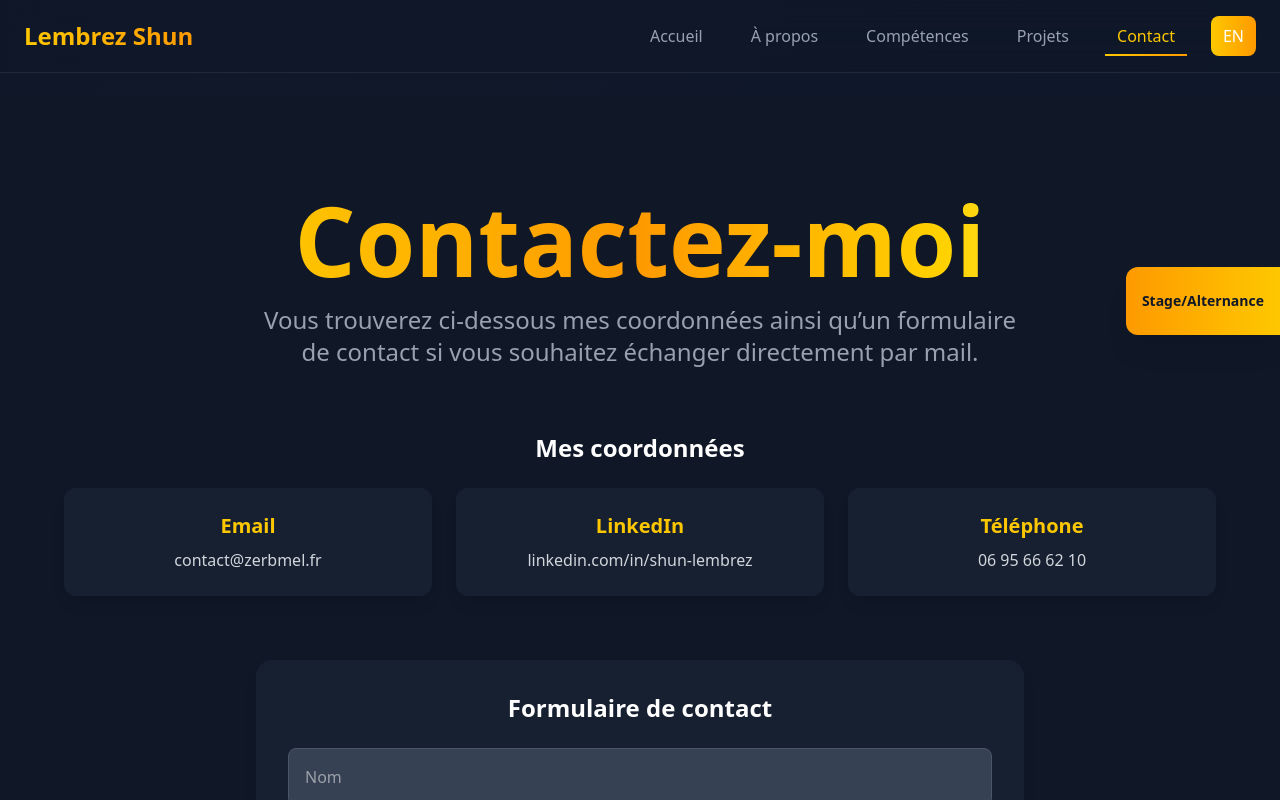
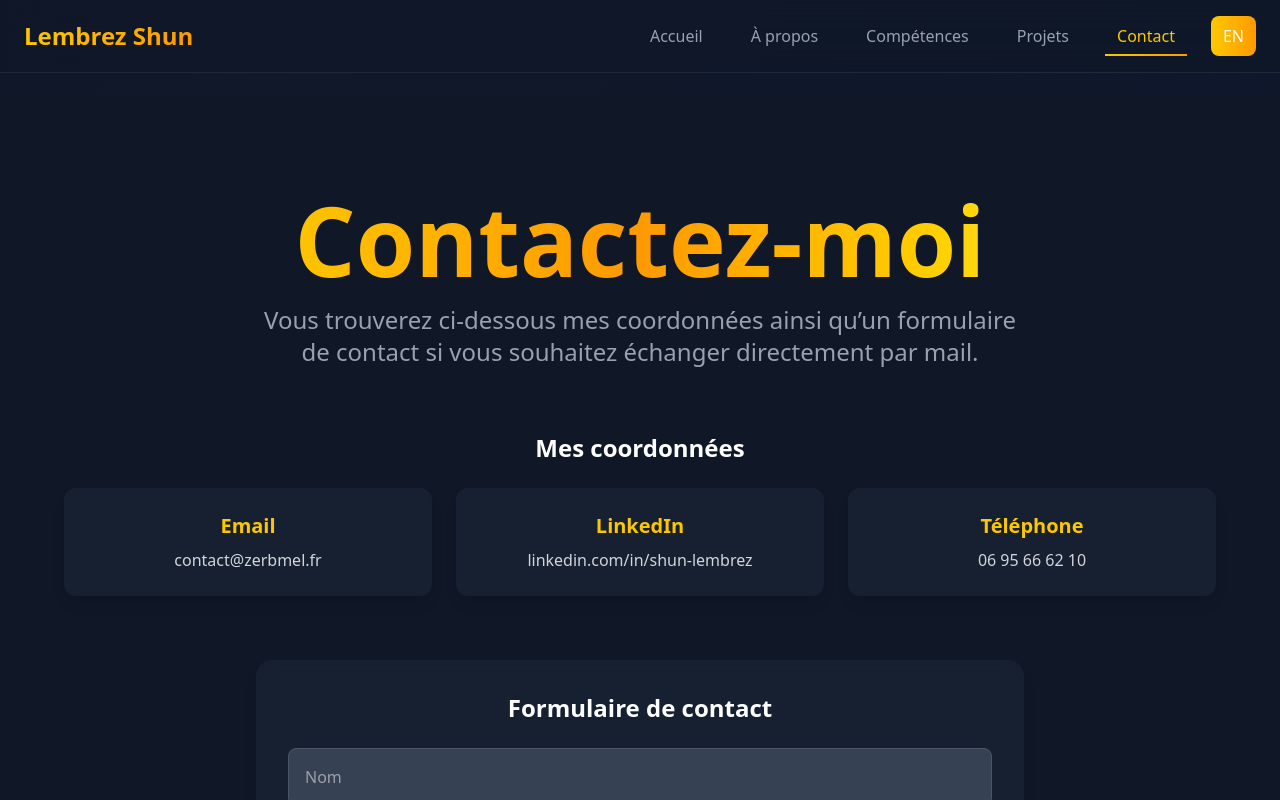
Before and after one commit to Shun-codes/portfolio, a React (Vite) app: page / in a window 1280 px wide. Both pictures are taken after a click on the button "Contact". Shown: the top 800 px of the page. Built offline with nearby package versions, Linux system fonts and the light colour scheme.

Commit message:
modification de la page Test effectué, correction du multiple envoie Fait ! donc j'ai mis a jour mes json et tout correctement

```diff
--- a/src/App.tsx
+++ b/src/App.tsx
@@ -22,7 +22,7 @@ const App: React.FC = () => {
         {currentPage === 'about' && <About setCurrentPage={setCurrentPage} />}
         {currentPage === 'skills' && <Skills />}
         {currentPage === 'projects' && <Projects />}
-        {currentPage === 'contact' && <Contact setCurrentPage={setCurrentPage} />}
+        {currentPage === 'contact' && <Contact />}
       </main>
 
       <Footer />
--- a/src/locales/en.json
+++ b/src/locales/en.json
@@ -144,9 +144,8 @@
       "email": "Email",
       "subject": "Subject",
       "message": "Message",
-      "submit": "Send Message"
-    },
-    "status": {
+      "submit": "Send Message",
+      "sending": "Sending...",
       "success": "Message sent successfully!",
       "error": "An error occurred. Please try again."
     }
--- a/src/locales/fr.json
+++ b/src/locales/fr.json
@@ -144,10 +144,9 @@
       "email": "Email",
       "subject": "Objet",
       "message": "Message",
-      "submit": "Envoyer le message"
-    },
-    "status": {
-      "success": "Message envoyé avec succès !",
+      "submit": "Envoyer le message",
+      "sending" : "Envoi en cours...",
+      "success" : "Message envoyé avec succès !",
       "error": "Une erreur est survenue. Réessayez."
     }
   },
--- a/src/pages/Contact.tsx
+++ b/src/pages/Contact.tsx
@@ -1,13 +1,9 @@
 import React, { useRef, useState } from 'react';
 import { useTranslation } from 'react-i18next';
 import emailjs from '@emailjs/browser';
-import StagePopup from '../components/StagePopup';
 
-interface ContactProps {
-  setCurrentPage: (page: 'home' | 'about' | 'skills' | 'projects' | 'contact') => void;
-}
 
-const Contact: React.FC<ContactProps> = ({ setCurrentPage }) => {
+const Contact: React.FC = () => {
   const { t } = useTranslation();
   const form = useRef<HTMLFormElement>(null);
   const [status, setStatus] = useState<string>('');
@@ -21,7 +17,7 @@ const Contact: React.FC<ContactProps> = ({ setCurrentPage }) => {
     }
 
     setIsSubmitting(true);
-    setStatus(t("contact.form.sending") || 'Envoi en cours...');
+    setStatus(t("contact.form.sending"));
 
     if (form.current) {
       emailjs
@@ -33,13 +29,13 @@ const Contact: React.FC<ContactProps> = ({ setCurrentPage }) => {
         )
         .then(
           () => {
-            setStatus(t("contact.form.success") || 'Message envoyé avec succès !');
+            setStatus(t("contact.form.success"));
             form.current?.reset();
             setIsSubmitting(false);
           },
           (error) => {
             console.error('Erreur:', error);
-            setStatus(t("contact.form.error") || 'Erreur lors de l\'envoi. Réessayez.');
+            setStatus(t("contact.form.error"));
             setIsSubmitting(false);
           }
         );
@@ -49,9 +45,6 @@ const Contact: React.FC<ContactProps> = ({ setCurrentPage }) => {
   return (
     <section className="min-h-screen bg-gray-900 py-24 px-6">
       <div className="max-w-6xl mx-auto space-y-16">
-
-        {/* Pop-up Stage/Alternance */}
-        <StagePopup setCurrentPage={setCurrentPage} />
 
         {/* Texte d'intro */}
         <div className="text-center space-y-4 max-w-3xl mx-auto">
@@ -146,8 +139,8 @@ const Contact: React.FC<ContactProps> = ({ setCurrentPage }) => {
               className="w-full bg-gradient-to-r from-yellow-400 to-amber-500 text-gray-900 px-6 py-4 rounded-xl font-semibold hover:shadow-lg hover:shadow-yellow-500/50 transition-all disabled:opacity-50 disabled:cursor-not-allowed disabled:hover:shadow-none"
             >
               {isSubmitting
-                ? (t("contact.form.sending") || 'Envoi en cours...')
-                : (t("contact.form.submit") || 'Envoyer le message')
+                ? (t("contact.form.sending"))
+                : (t("contact.form.submit"))
               }
             </button>
           </form>
```
